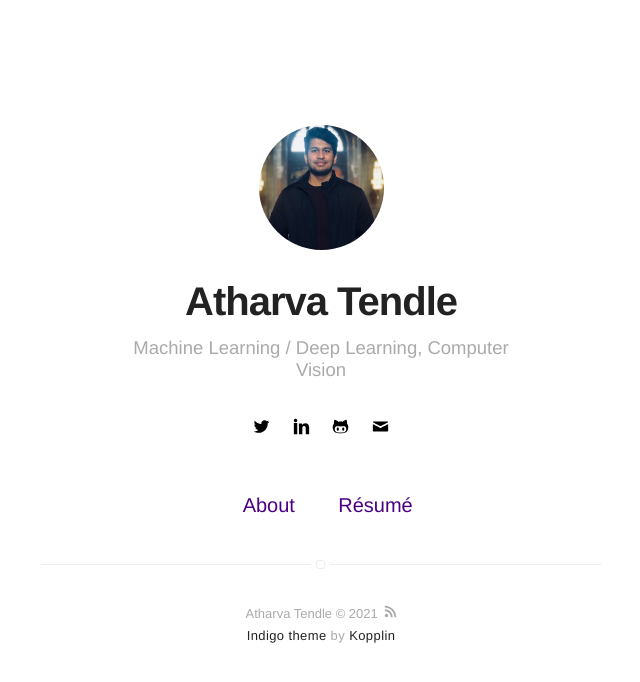
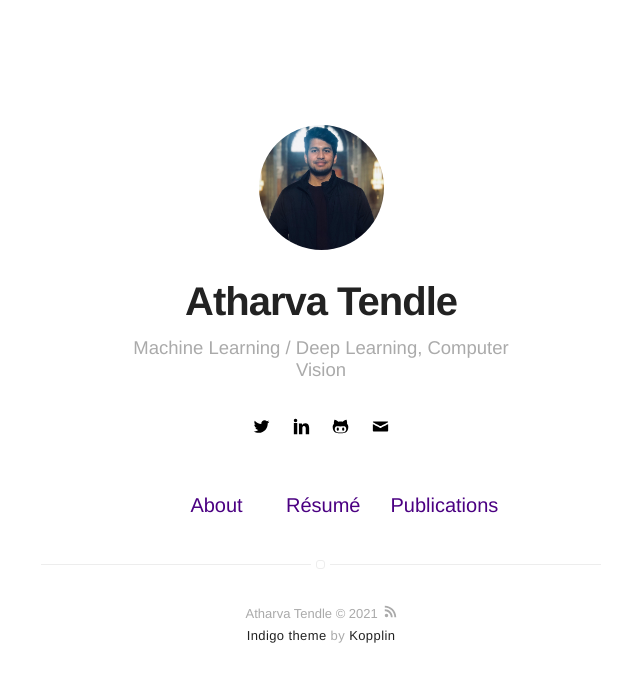
Before and after one commit to atharva-tendle/atharva-tendle.github.io, a Jekyll site: the page built from index.html, in a window 1280 px wide. Shown: the top 682 px of the page, without its empty margins (319-959 px from the left). Built offline with Jekyll 4.4.1, drawn with Linux system fonts in a browser that asks for light colours.

Commit message:
adding page

```diff
--- a/_includes/header.html
+++ b/_includes/header.html
@@ -1,6 +1,7 @@
 {% if page.title == "Home"
    or page.title == "Blog"
    or page.title == "Projects"
+   or page.title == "Publications"
    or page.title == "Tags"
 %}{% assign showHeader = true %}{% endif %}
 
--- a/_includes/nav.html
+++ b/_includes/nav.html
@@ -35,5 +35,11 @@
                 <a class="link" href="{% if site.resume-external %}{{ site.resume-url }}{% else %}{{ site.url }}/{{ site.resume-url }}{% endif %}">Résumé</a>
             </li>
         {% endif %}
+
+        {% if site.publications == true %}
+            <li class="item">
+                <a class="link" href="{{ site.url }}/publications">Publications</a>
+            </li>
+        {% endif %}
     </ul>
 </nav>
--- a/_sass/base/normalize.scss
+++ b/_sass/base/normalize.scss
@@ -30,7 +30,6 @@ body {
 
 main {
   display: block;
-  background-color: black;
 }
 
 /**
```
